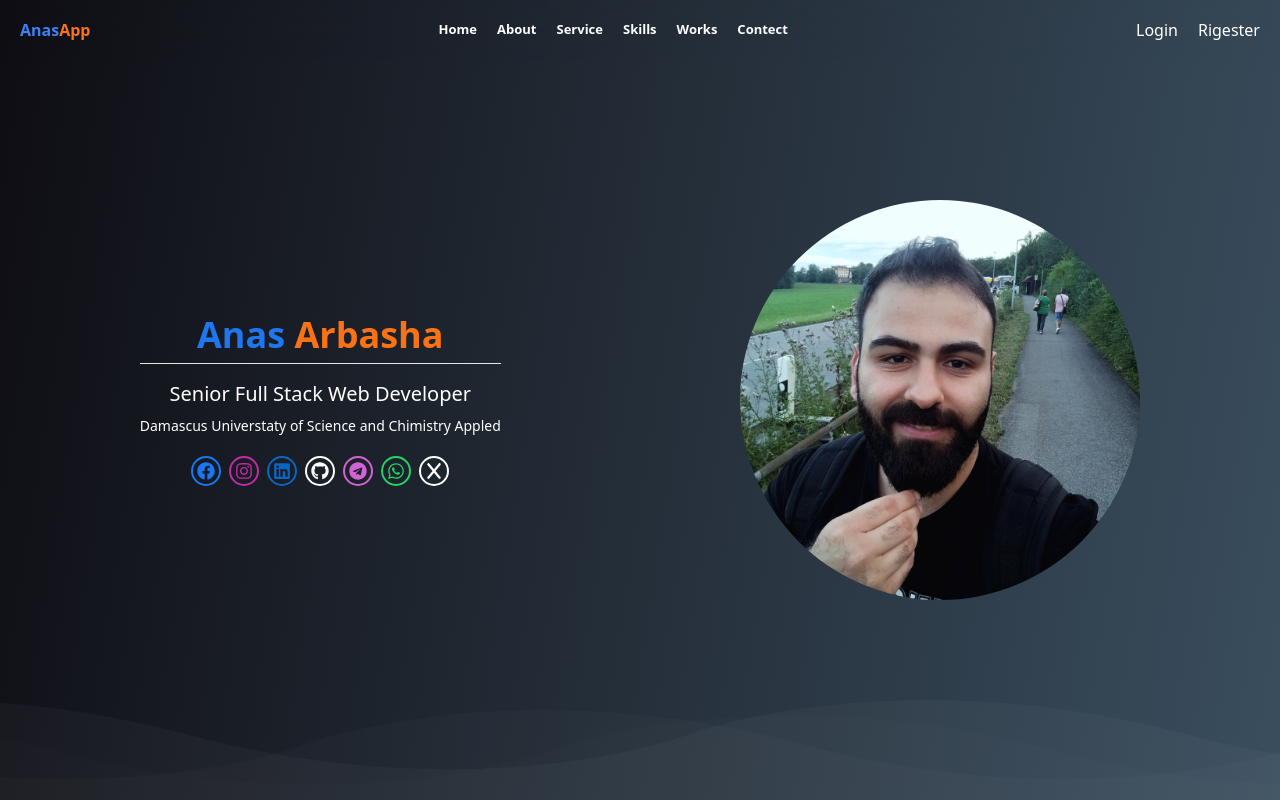
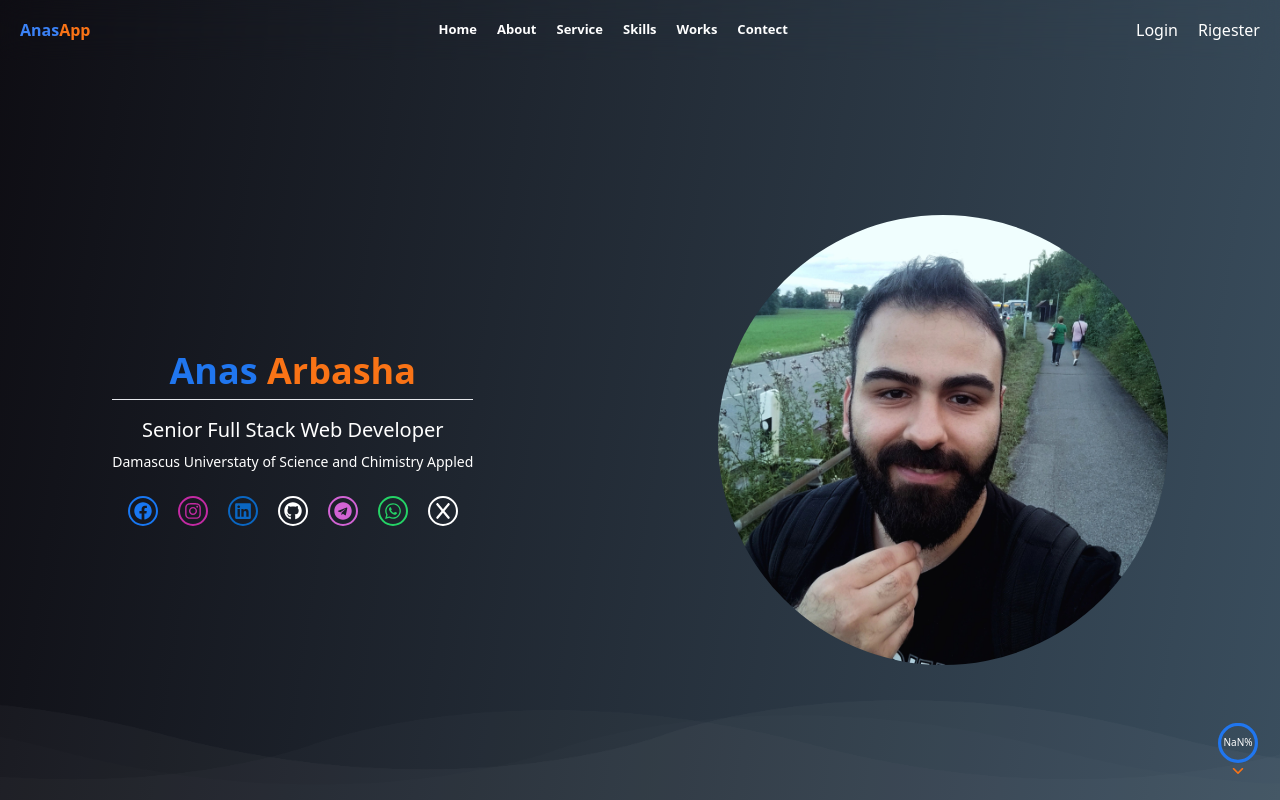
Before and after one commit to aarbasha/anas-app, a Next.js app: page / in a window 1280 px wide. Shown: the top 800 px of the page. Built offline with nearby package versions, Linux system fonts and the light colour scheme.

Commit message:
add arrow back to up-doun

```diff
--- a/src/app/css/globals.css
+++ b/src/app/css/globals.css
@@ -178,7 +178,7 @@ body {
 }
 
 .animate-scale-x {
-    animation: scalexX 3s linear infinite;
+    animation: scalexX 2s linear infinite;
 }
 
 @keyframes scalexX {
@@ -187,7 +187,7 @@ body {
     }
 
     50% {
-        transform: translateY(10%) scale(1);
+        transform: translateY(40%) scale(1);
     }
 
     100% {
--- a/src/components/BackToTop.jsx
+++ b/src/components/BackToTop.jsx
@@ -2,6 +2,7 @@
 import React, { useState, useEffect } from "react";
 import { CircularProgressbar } from "react-circular-progressbar";
 import "react-circular-progressbar/dist/styles.css";
+import { IoIosArrowDown, IoIosArrowUp } from "react-icons/io";
 
 const BackToTop = () => {
   const [isScrolled, setIsScrolled] = useState(false);
@@ -31,16 +32,28 @@ const BackToTop = () => {
     });
   };
 
+  const scrollToDown = () => {
+    window.scrollTo({
+      top: 1000,
+      behavior: "smooth",
+    });
+  };
+
   return (
     <>
-      {isScrolled && (
-        <div className="fixed bottom-20 right-5 z-50">
+      {!isScrolled ? (
+        <div className="fixed bottom-10 right-3 z-50">
           <button
             type="button"
-            onClick={scrollToTop}
-            className="mt-2 bg-none hover:bg-[#1555ae] transition duration-500 animate-scale-x rounded-full w-[40px] h-[40px] md:h-[50px] md:w-[50px]   lg:h-[60px] lg:w-[60px] flex justify-center items-center"
+            onClick={scrollToDown}
+            className="mt-2 bg-none  transition duration-500  rounded-full w-[60px] h-auto flex flex-col animate-scale-x justify-center items-center"
           >
+            <div className="flex flex-col-reverse justify-center items-center ">
+              <IoIosArrowDown className="text-md text-[#f97316]" />
+
+              <div className="w-[40px] h-[40px] rounded-full hover:bg-black/20 transition duration-500 ">
                 <CircularProgressbar
+                  className=" "
                   value={scrollPercentage}
                   text={`${Math.round(scrollPercentage)}%`}
                   styles={{
@@ -49,8 +62,37 @@ const BackToTop = () => {
                     trail: { stroke: "#2076ef" },
                   }}
                 />
+              </div>
+            </div>
           </button>
         </div>
+      ) : (
+        <>
+          <div className="fixed bottom-10 right-3 z-50">
+            <button
+              type="button"
+              onClick={scrollToTop}
+              className="mt-2 bg-none    rounded-full w-[60px] h-auto flex flex-col animate-scale-x justify-center items-center"
+            >
+              <div className="flex flex-col justify-center items-center ">
+                <IoIosArrowUp className="text-md text-[#f97316]" />
+
+                <div className="w-[40px] h-[40px] rounded-full hover:bg-black/20 transition duration-500 ">
+                  <CircularProgressbar
+                    className=" "
+                    value={scrollPercentage}
+                    text={`${Math.round(scrollPercentage)}%`}
+                    styles={{
+                      path: { stroke: `#f97316` },
+                      text: { fill: "#fff", fontSize: "25px" },
+                      trail: { stroke: "#2076ef" },
+                    }}
+                  />
+                </div>
+              </div>
+            </button>
+          </div>
+        </>
       )}
     </>
   );
--- a/src/components/Navbar.jsx
+++ b/src/components/Navbar.jsx
@@ -39,7 +39,7 @@ const Navbar = () => {
             className="flex lg:hidden font-bold text-2xl"
             onClick={() => setOpen(!open)}
           >
-            {open ? <IoMdClose /> : <IoMdMenu />}
+            {open ? null : <IoMdMenu />}
           </div>
         </div>
       </div>
--- a/src/components/NavbarMobile.jsx
+++ b/src/components/NavbarMobile.jsx
@@ -4,6 +4,7 @@ import React from "react";
 import { motion, AnimatePresence } from "framer-motion";
 import { Links, BottomLinks } from "@/data/Links";
 import "../app/css/app.css";
+import { IoMdMenu, IoMdClose } from "react-icons/io";
 const NavbarMobile = ({ open, setOpen }) => {
   return (
     <AnimatePresence mode="wait">
@@ -14,21 +15,30 @@ const NavbarMobile = ({ open, setOpen }) => {
             animate={{ opacity: 1, y: 0 }}
             exit={{ opacity: 0, y: -100 }}
             transition={{ duration: 0.5, ease: "easeInOut" }}
-            className="flex flex-col justify-start  w-full h-full fixed top-10 z-80 bg-[#324150]/85 backdrop-brightness-200 text-white backdrop-blur-lg   items-center p-5 gap-5"
+            className="flex flex-col justify-start  w-full h-full fixed top-0 z-80 bg-[#324150]/85 backdrop-brightness-200 text-white backdrop-blur-lg   items-center   "
             id="nav-mobile"
           >
+            <div className="container  w-full h-[60px] pt-4  px-7 md:px-5 mx-auto flex items-center justify-end ">
+              <IoMdClose
+                onClick={() => setOpen(false)}
+                className="text-2xl cursor-pointer transition duration-200 bg-none hover:text-[#f97316]/85  "
+              />
+            </div>
+
+            <div className="flex flex-col w-full h-full justify-start relative top-10 items-center gap-5">
               {Links.map((link) => (
                 <a
                   href={`#${link.link}`}
                   key={link.name}
                   className="nav-link"
                   onClick={() => setOpen(false)}
+                  style={{  fontSize: "20px" }}
                 >
                   {link.name}
                 </a>
               ))}
 
-            <hr className="w-full  bg-blue-400 border border-blue-500 h-[0.5px]" />
+              <hr className="w-[90%]  bg-blue-400 border border-blue-500 h-[0.5px]" />
 
               <div className="flex flex-col text-center  justify-center items-center gap-3 m-1">
                 {BottomLinks.map((link) => (
@@ -36,10 +46,12 @@ const NavbarMobile = ({ open, setOpen }) => {
                     href={link.link}
                     key={link.name}
                     className="text-[18px] text-[#00b9ff] nav-link border border-[#00b9ff] px-4 py-1 rounded-3xl w-full"
+                    style={{  fontSize: "20px" }}
                   >
                     {link.name}
                   </Link>
                 ))}
+              </div>
             </div>
           </motion.div>
         </div>
--- a/src/pages/Hero.jsx
+++ b/src/pages/Hero.jsx
@@ -12,7 +12,7 @@ const Hero = () => {
   return (
     <section id="home" className="pt-[40px]">
       <div className=" container mx-auto">
-        <div className=" flex lg:flex-row flex-col-reverse px-5 w-full h-[90vh] mx-auto justify-around items-center ">
+        <div className="flex flex-col-reverse justify-center gap-10 items-center h-screen lg:flex-row md:gap-5 lg:justify-around  ">
           <div className="h1 text-center flex flex-col gap-2 ">
             <motion.h1
               variants={FadeLeft(0.5)}
@@ -42,11 +42,11 @@ const Hero = () => {
               Damascus Universtaty of Science and Chimistry Appled
             </motion.h4>
 
-            <div className=" flex justify-center items-center gap-2 mt-3">
+            <div className=" flex justify-center flex-wrap items-center gap-1 md:gap-3 lg:gap-5 mt-3 w-auto p-1   mx-auto">
               {Sociel.map((item) => {
                 const IconComponent = item.icon; // استدعاء الأيقونة من المصفوفة
                 return (
-                  <div key={item.id} className="sosial">
+                  <div key={item.id} className="sosial ">
                     <motion.div
                       variants={FadeRight(item.daley)}
                       initial="hidden"
@@ -82,7 +82,7 @@ const Hero = () => {
             <Image
               src={"/images/anas.jpg"}
               alt="logo"
-              className="w-[300px] h-[300px] lg:w-[400px] lg:h-[400px] rounded-full transition duration-500 hover:scale-110 hover:-rotate-12"
+              className="w-[350px] h-[350px] md:w-[400px] md:h-[400px]   lg:w-[450px] lg:h-[450px] rounded-full transition duration-500 hover:scale-110 hover:-rotate-12"
               width={400}
               height={400}
             />
```
Lines whose indentation alone changed are shown as unchanged.
